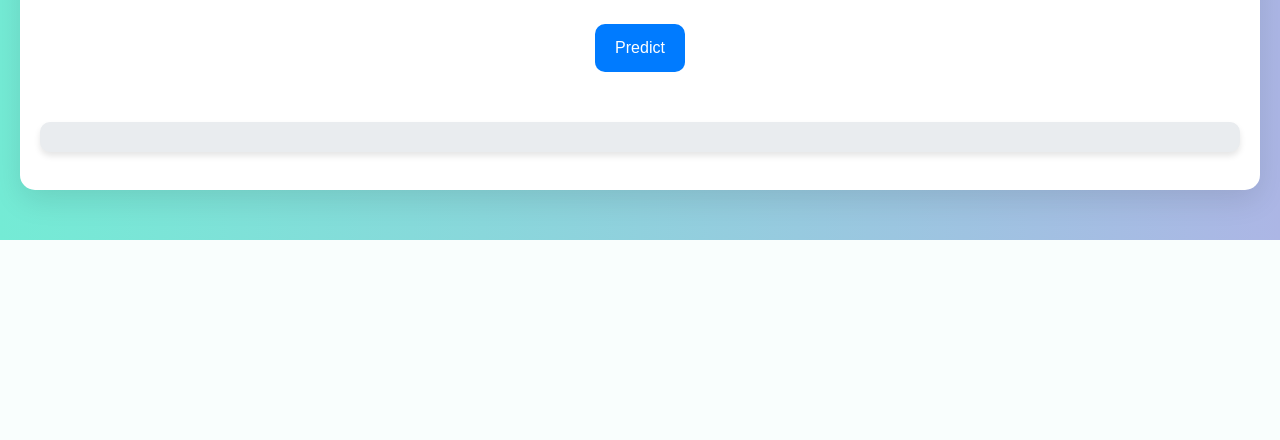
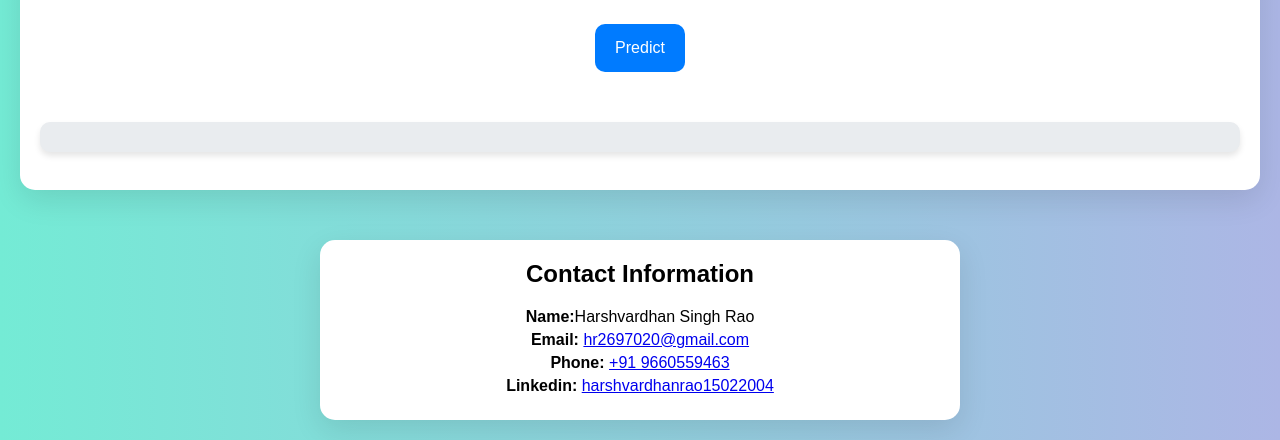
Before and after one commit to CR7HARSHIT/Housing-Price-Prediction-MLApplication, a Flask app: page / in a window 1280 px wide. Shown: the part 3744-4184 px from the top of the page. Before the commit the page ends 3984 px from the top, so only its background shows below. Run offline with Flask 3, Linux system fonts and the light colour scheme; parts of the project's set-up code (start-up, migrations or seed data) failed here and were passed over.

Commit message:
added personal info

```diff
--- a/templates/home.html
+++ b/templates/home.html
@@ -106,6 +106,23 @@
       margin-top: 10px;
       box-shadow: 0 4px 6px rgba(0, 0, 0, 0.1);
     }
+	.contact-info {
+            font-family: Arial, sans-serif;
+            margin: 20px auto;
+            padding: 20px;
+            max-width: 600px;
+            background: #fff;
+            border-radius: 15px;
+            box-shadow: 0 10px 30px rgba(0, 0, 0, 0.1);
+        }
+
+    .contact-info h2 {
+            margin-top: 0;
+    }
+
+    .contact-info p {
+            margin: 5px 0;
+    }
   </style>
 </head>
 <body>
@@ -113,6 +130,7 @@
     <h1>House Price Prediction</h1>
 	<h2>(Based on Ameshousing dataset Trained On Linear Regression )</h2>
 	<h1>Created By:- Harshvardhan Singh rao</h1>
+
      <form id="prediction-form">
 		<div>
 			<label for="Order">Order</label>
@@ -451,6 +469,14 @@
     </div>
   </div>
 
+  <div class="contact-info">
+	<h2>Contact Information</h2>
+	<p><strong>Name:</strong>Harshvardhan Singh Rao</p>
+	<p><strong>Email:</strong> <a href="mailto:hr2697020@gmail.com">hr2697020@gmail.com</a></p>
+	<p><strong>Phone:</strong> <a href="tel:+91 9660559463">+91 9660559463</a></p>
+	<p><strong>Linkedin:</strong> <a href="https://www.linkedin.com/in/harshvardhanrao15022004/">harshvardhanrao15022004</a></p>
+  </div>
+
   <script>
   document.addEventListener('DOMContentLoaded', function() {
     const autofillBtn = document.getElementById('autofill-btn');
```
